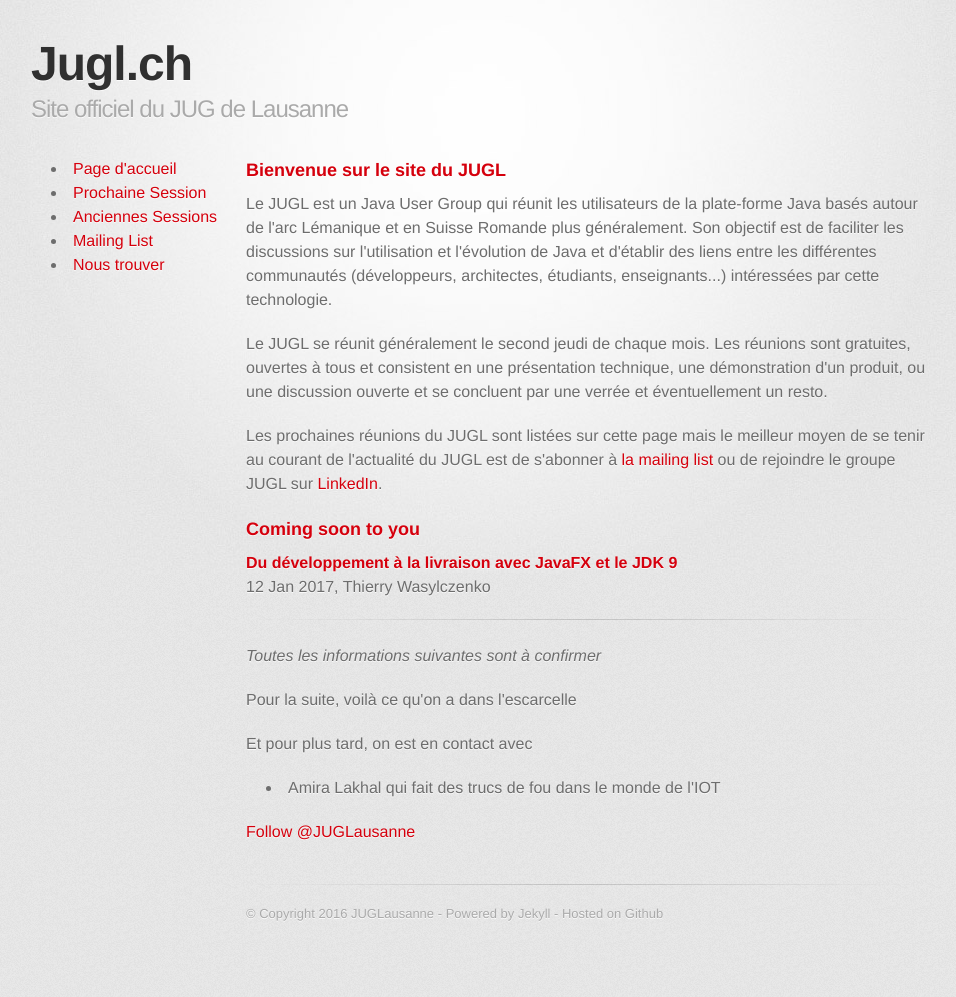
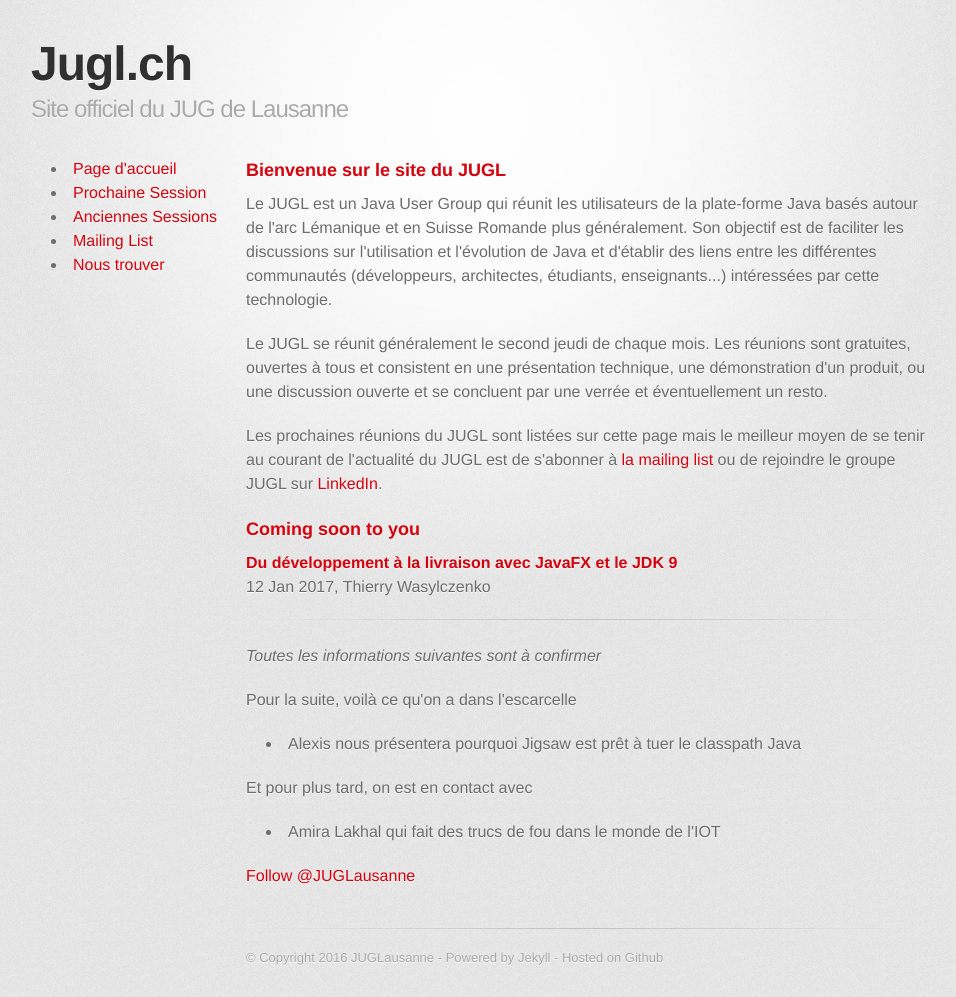
Before and after one commit to JUGLausanne/JUGLausanne.github.io, a Jekyll site: the page built from index.html, in a window 1280 px wide. Shown: the whole page, without its empty margins (159-1115 px from the left). Built offline with Jekyll 4.4.1, drawn with Linux system fonts in a browser that asks for light colours; some web fonts are replaced; comment, search, counter and statistics services are not loaded; before the commit the page ends 953 px from its top, so only the background shows below that.

Commit message:
Preview Session February 2017

```diff
--- a/index.html
+++ b/index.html
@@ -23,11 +23,12 @@
 <p><em>Toutes les informations suivantes sont à confirmer</em></p>
 <p>Pour la suite, voilà ce qu'on a dans l'escarcelle</p>
 <p><ul>
+    <li>Alexis nous présentera pourquoi Jigsaw est prêt à tuer le classpath Java</li>
 </ul></p>
 <p>Et pour plus tard, on est en contact avec</p>
 <p><ul>
-  <li>Amira Lakhal qui fait des trucs de fou dans le monde de l'IOT</li>
-  <!-- <li>Jean Detoeuf qui a la maîtrise de Jenkins Workflow et qui va donc nous
+    <li>Amira Lakhal qui fait des trucs de fou dans le monde de l'IOT</li>
+    <!-- <li>Jean Detoeuf qui a la maîtrise de Jenkins Workflow et qui va donc nous
     montrer tout ça</li> -->
 </ul></p>
 
```
